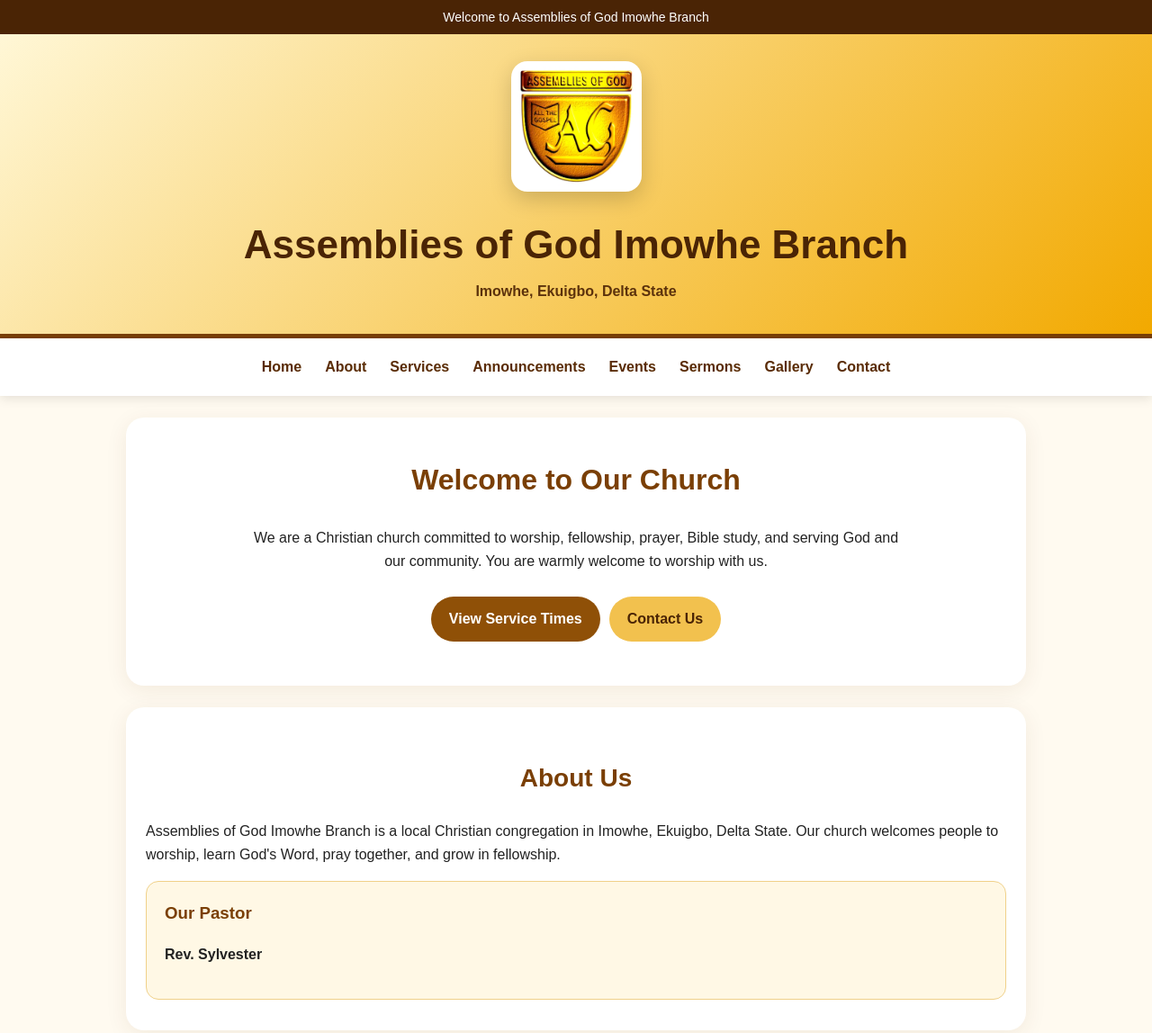
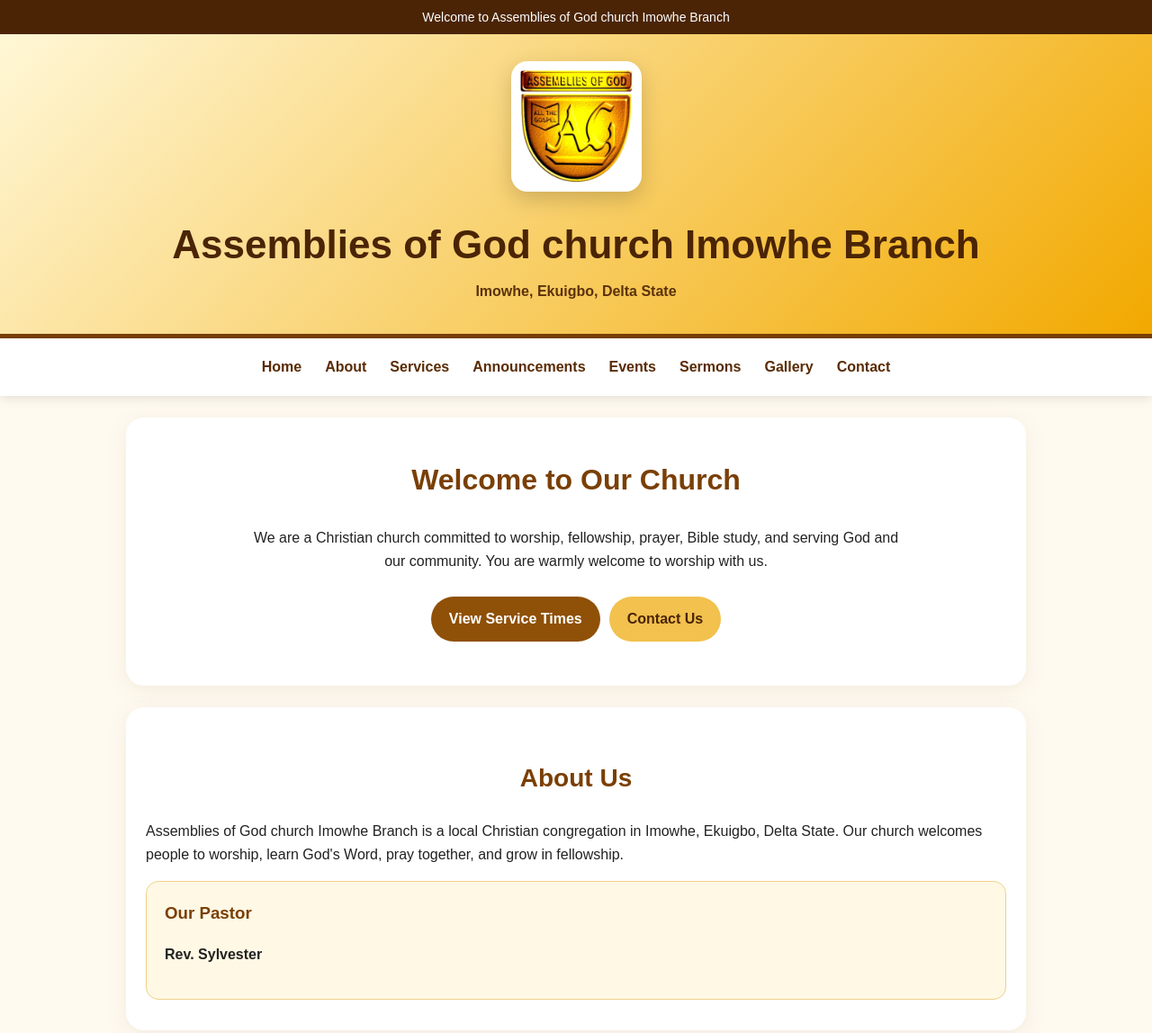
Before and after one commit to AssembliesofGod321/assembliesofgodchurchimowhebranch, a plain HTML site: page index.html in a window 1280 px wide. Shown: the top 1148 px of the page at 90% size. Drawn offline with Linux system fonts and the light colour scheme.

Commit message:
Update title and description for church website

```diff
--- a/index.html
+++ b/index.html
@@ -3,8 +3,8 @@
 <head>
 <meta charset="UTF-8">
 <meta name="viewport" content="width=device-width, initial-scale=1.0">
-<title>Assemblies of God Imowhe Branch</title>
-<meta name="description" content="Assemblies of God Imowhe Branch, Imowhe, Ekuigbo, Delta State.">
+<title>Assemblies of God church Imowhe Branch</title>
+<meta name="description" content="Assemblies of God church Imowhe Branch, Imowhe, Ekuigbo, Delta State.">
 <style>
 *{box-sizing:border-box}html{scroll-behavior:smooth}body{margin:0;font-family:Arial,sans-serif;color:#222;background:#fffaf0;line-height:1.6}
 a{color:inherit}.topbar{background:#4a2405;color:#fff;text-align:center;padding:8px 14px;font-size:14px}
@@ -23,10 +23,10 @@
 </style>
 </head>
 <body>
-<div class="topbar">Welcome to Assemblies of God Imowhe Branch</div>
+<div class="topbar">Welcome to Assemblies of God church Imowhe Branch</div>
 <header>
 <img class="logo" src="1790361801156.jpg" alt="Assemblies of God logo">
-<h1>Assemblies of God Imowhe Branch</h1>
+<h1>Assemblies of God church Imowhe Branch</h1>
 <p>Imowhe, Ekuigbo, Delta State</p>
 </header>
 <nav>
@@ -34,7 +34,7 @@
 </nav>
 <main>
 <div class="hero" id="home"><h2>Welcome to Our Church</h2><p>We are a Christian church committed to worship, fellowship, prayer, Bible study, and serving God and our community. You are warmly welcome to worship with us.</p><a class="button" href="#services">View Service Times</a><a class="button secondary" href="#contact">Contact Us</a></div>
-<section id="about"><h2>About Us</h2><p>Assemblies of God Imowhe Branch is a local Christian congregation in Imowhe, Ekuigbo, Delta State. Our church welcomes people to worship, learn God's Word, pray together, and grow in fellowship.</p><div class="card"><h3>Our Pastor</h3><p><strong>Rev. Sylvester</strong></p></div></section>
+<section id="about"><h2>About Us</h2><p>Assemblies of God church Imowhe Branch is a local Christian congregation in Imowhe, Ekuigbo, Delta State. Our church welcomes people to worship, learn God's Word, pray together, and grow in fellowship.</p><div class="card"><h3>Our Pastor</h3><p><strong>Rev. Sylvester</strong></p></div></section>
 <section id="services"><h2>Our Services</h2><div class="grid"><div class="card"><h3>Sunday Worship</h3><div class="service-time">7:00 AM</div></div><div class="card"><h3>Tuesday Bible Study</h3><div class="service-time">5:00 PM</div></div><div class="card"><h3>Wednesday Prayer Meeting</h3><div class="service-time">6:00 AM</div></div></div></section>
 <section id="announcements"><h2>Announcements</h2><div class="notice"><strong>Church Announcements</strong><p>Announcements will appear here. This section can later be connected to the church admin dashboard.</p></div></section>
 <section id="events"><h2>Upcoming Events</h2><div class="notice"><strong>Events will appear here</strong><p>Church programs, special services, meetings and other events can be added here later through the admin dashboard.</p></div></section>
@@ -42,6 +42,6 @@
 <section id="gallery"><h2>Church Gallery</h2><div class="card"><p>Photos of our church, services, programs and activities will appear here. Only photos the church has permission to publish should be added.</p></div></section>
 <section id="contact"><h2>Contact Us</h2><div class="contact-box"><p>📍 <strong>Imowhe, Ekuigbo, Delta State</strong></p><p>📞 <strong>07030290813</strong></p><a class="button" href="tel:07030290813">Call the Church</a></div></section>
 </main>
-<footer><p><strong>Assemblies of God Imowhe Branch</strong></p><p>Imowhe, Ekuigbo, Delta State</p><p class="small">© 2026 Assemblies of God Imowhe Branch</p></footer>
+<footer><p><strong>Assemblies of God church Imowhe Branch</strong></p><p>Imowhe, Ekuigbo, Delta State</p><p class="small">© 2026 Assemblies of God Imowhe Branch</p></footer>
 </body>
 </html>
```
